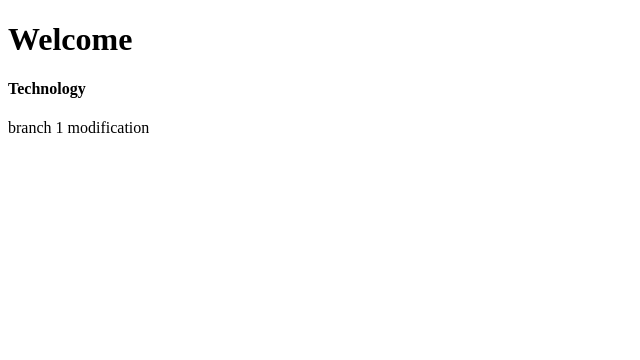
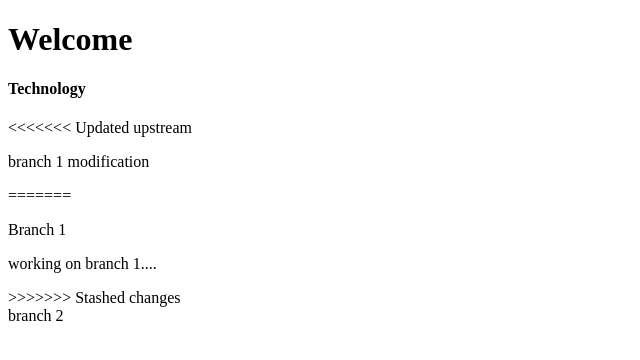
Before and after one commit to khk3/PROJECT1, a plain HTML site: page index.html in a window 1280 px wide. Shown: the whole page, without its empty margins (0-640 px from the left). Drawn offline with Linux system fonts and the light colour scheme.

Commit message:
Update index.html

```diff
--- a/index.html
+++ b/index.html
@@ -10,7 +10,18 @@
 <body>
     <h1>Welcome</h1>
     <h4>Technology</h4>
+<<<<<<< Updated upstream
     <p>branch 1 modification</p>
+=======
 
+    <div>
+        <p>Branch 1</p>
+        <p>working on branch 1....</p>
+    </div>
+>>>>>>> Stashed changes
+
+<div>
+    branch 2
+</div>
 </body>
 </html>
```
